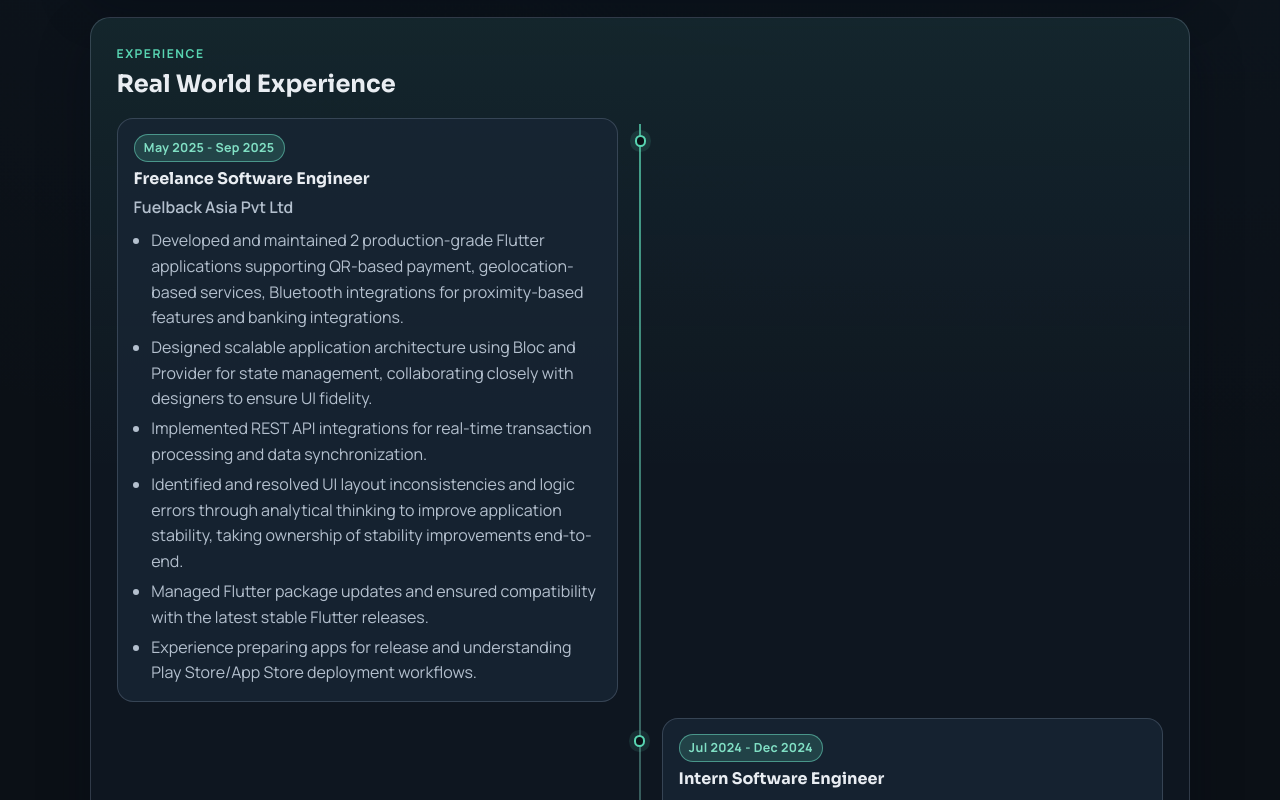
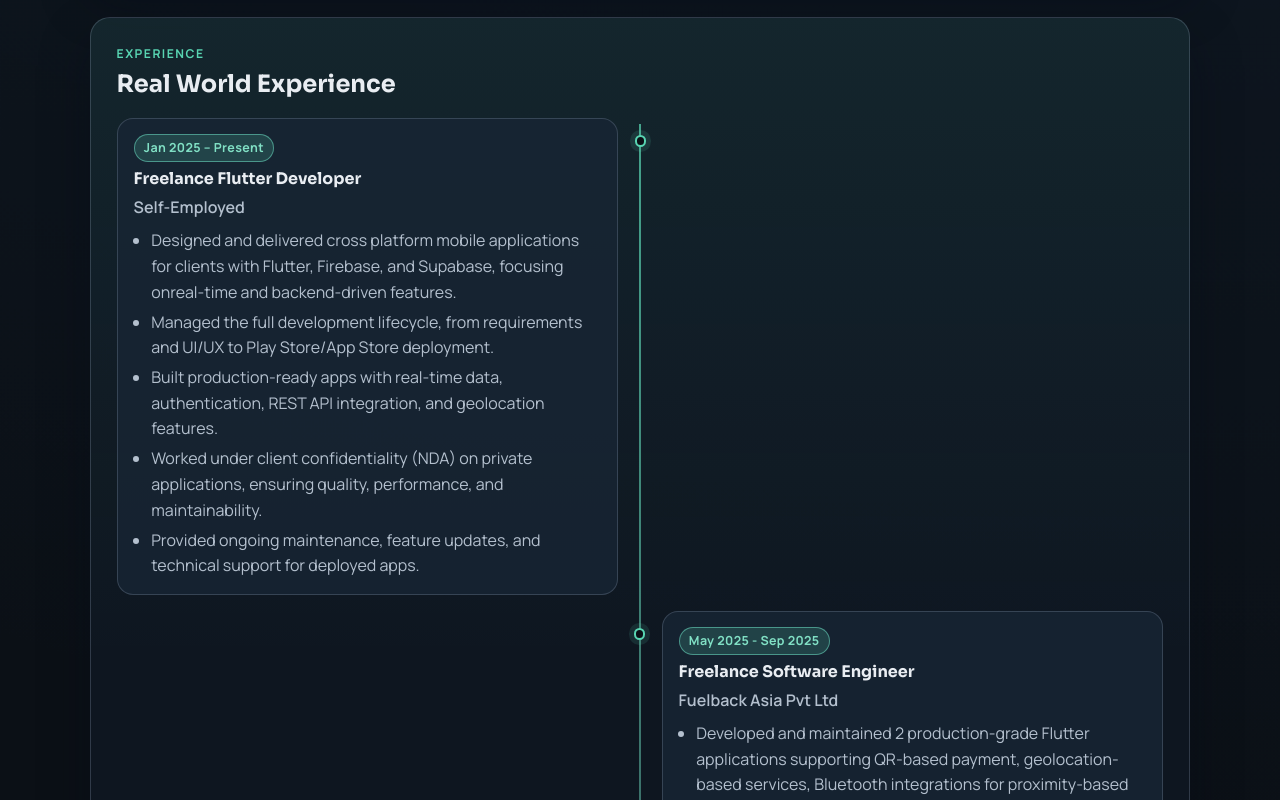
Before and after one commit to Mr-Nithil/Portfolio, a React (Vite) app: page / in a window 1280 px wide. Shown: the part 3940-4740 px from the top of the page. Built offline with nearby package versions, Linux system fonts and the light colour scheme.

Commit message:
feat: add Freelance Flutter Developer experience with detailed highlights

```diff
--- a/src/components/Experience.jsx
+++ b/src/components/Experience.jsx
@@ -1,4 +1,16 @@
 const experiences = [
+  {
+    title: "Freelance Flutter Developer",
+    company: "Self-Employed",
+    period: "Jan 2025 – Present",
+    highlights: [
+      "Designed and delivered cross platform mobile applications for clients with Flutter, Firebase, and Supabase, focusing onreal-time and backend-driven features.",
+      "Managed the full development lifecycle, from requirements and UI/UX to Play Store/App Store deployment.",
+      "Built production-ready apps with real-time data, authentication, REST API integration, and geolocation features.",
+      "Worked under client confidentiality (NDA) on private applications, ensuring quality, performance, and maintainability.",
+      "Provided ongoing maintenance, feature updates, and technical support for deployed apps.",
+    ],
+  },
   {
     title: "Freelance Software Engineer",
     company: "Fuelback Asia Pvt Ltd",
```
